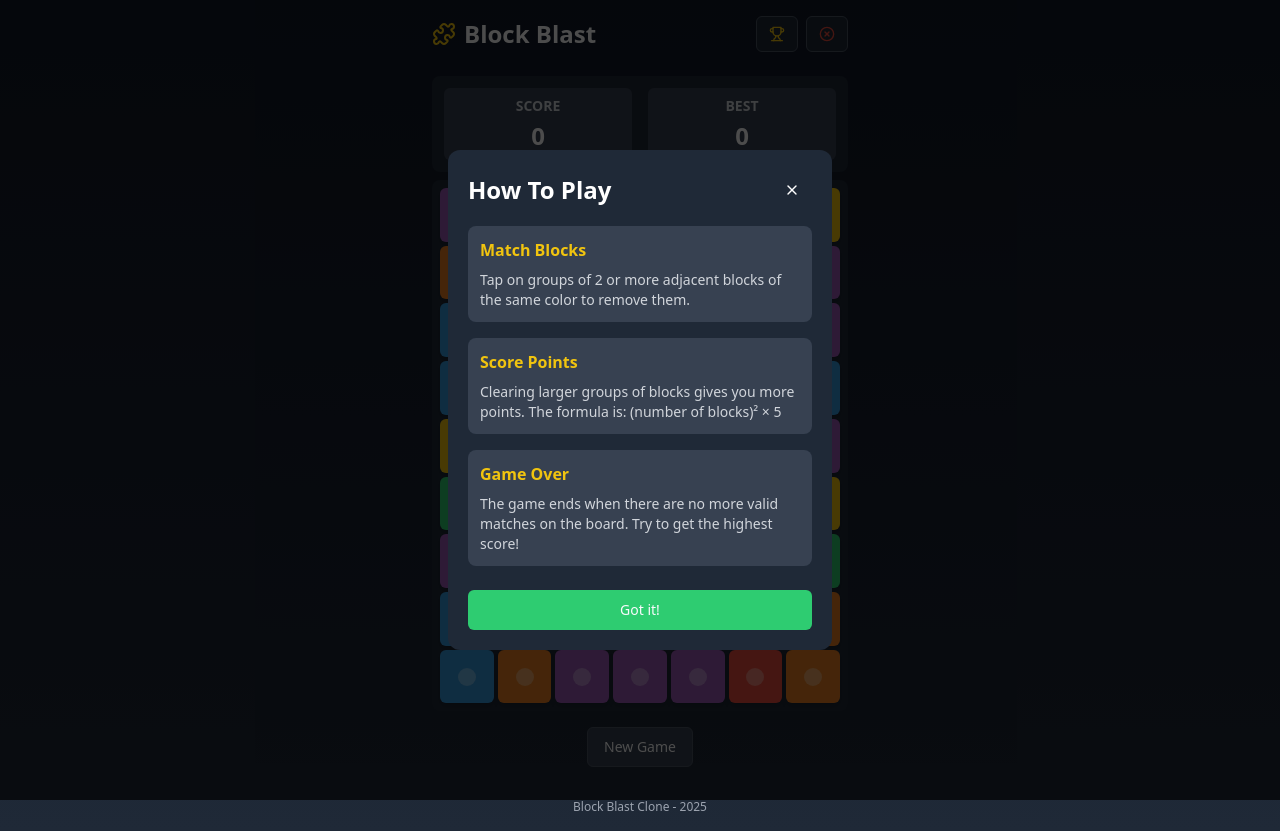
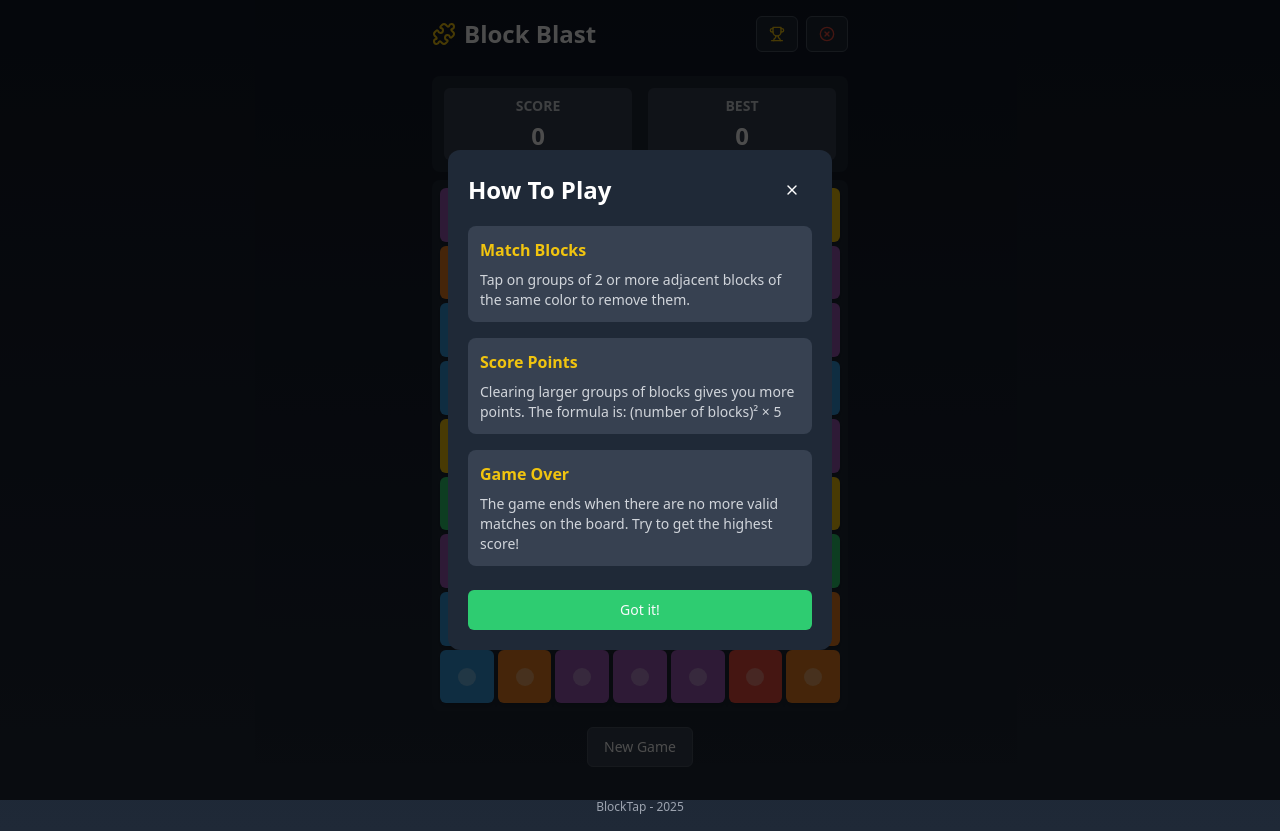
Before and after one commit to Mafatikhul281/blocktap, a React (Vite) app: page / in a window 1280 px wide. Built offline with nearby package versions, Linux system fonts and the light colour scheme.

Commit message:
Update Index.tsx

```diff
--- a/src/pages/Index.tsx
+++ b/src/pages/Index.tsx
@@ -105,7 +105,7 @@ const Index = () => {
       </main>
 
       <footer className="max-w-md w-full mx-auto p-4 text-center text-gray-400 text-xs">
-        <p>Block Blast Clone - 2025</p>
+        <p>BlockTap - 2025</p>
       </footer>
     </div>
   );
```
